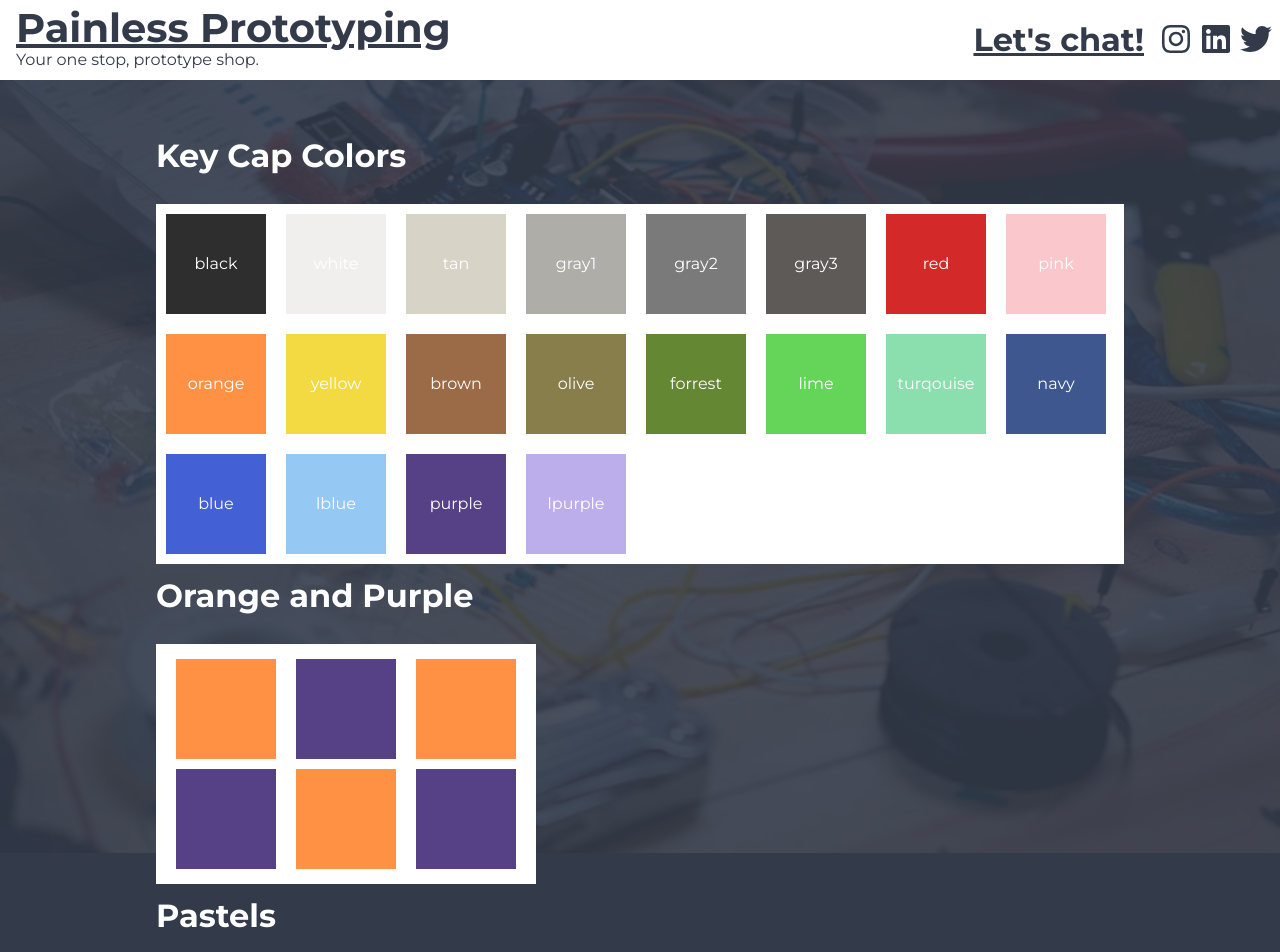
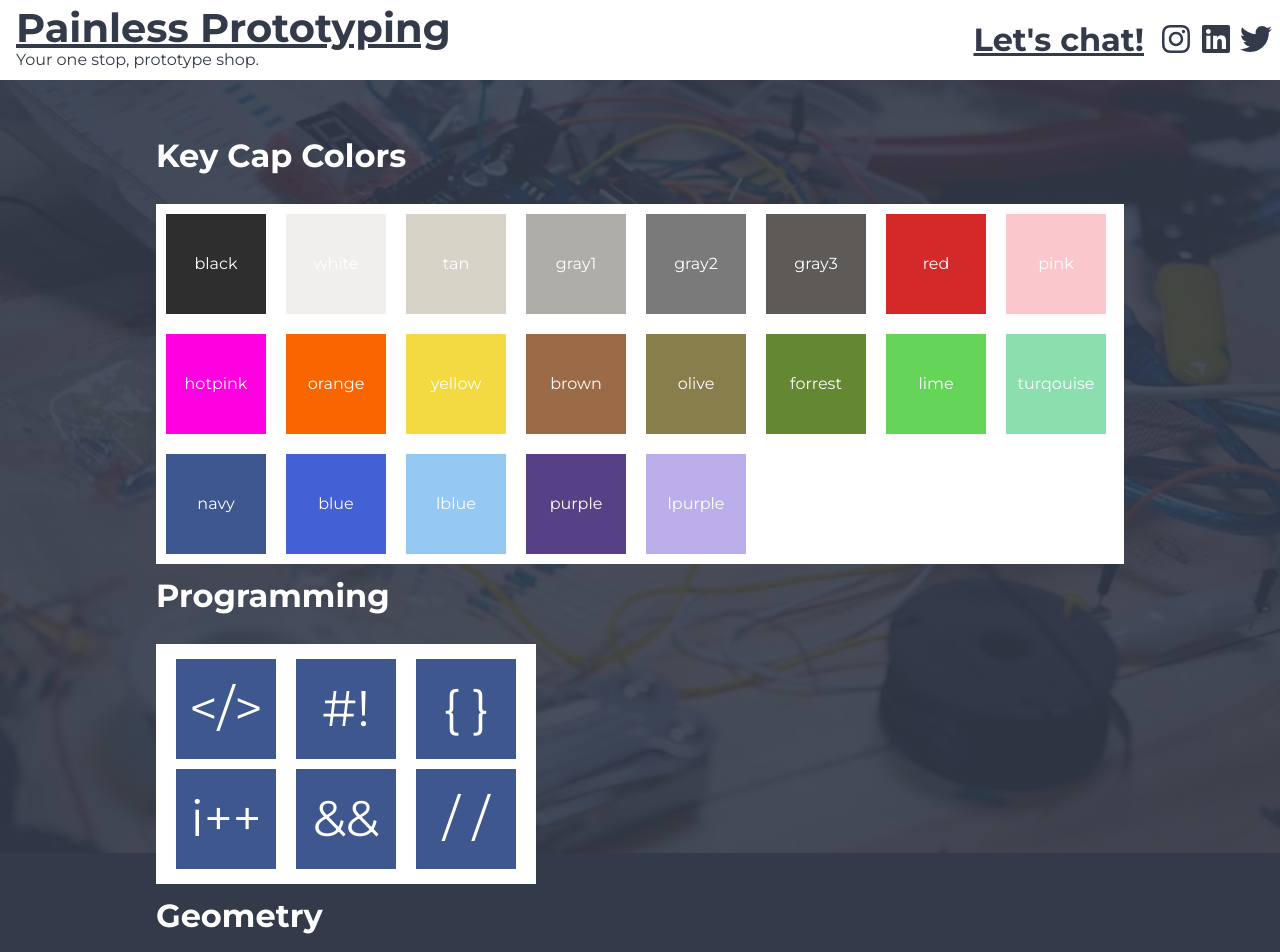
Before and after one commit to TravisBumgarner/Project-Graveyard, a React app: page /keycaps in a window 1280 px wide. Shown: the top 952 px of the page. Built offline with nearby package versions, Linux system fonts and the light colour scheme; a web font is replaced by a local one.

Commit message:
keycaps for now done

```diff
--- a/src/App/components/KeyCaps/KeyCaps.tsx
+++ b/src/App/components/KeyCaps/KeyCaps.tsx
@@ -21,7 +21,8 @@ const COLORS = {
     gray3: "#5e5a57",
     red: "#d42929",
     pink: "#fac7cc",
-    orange: "#ff9144",
+    hotpink: "#ff00e0",
+    orange: "#f96600",
     yellow: "#f3da42",
     brown: "#9b6b47",
     olive: "#887e4b",
@@ -32,7 +33,7 @@ const COLORS = {
     blue: "#4360d5",
     lblue: "#95c8f3",
     purple: "#564186",
-    lpurple: "#bcaeeb"
+    lpurple: "#bcaeeb",
 
 }
 
@@ -55,6 +56,8 @@ const Keyboard = styled.div`
     padding: 10px;
     display:flex;
     flex-wrap: wrap;
+    font-size: 50px;
+    color: white;
     div {
         margin-left: 10px;
         margin-right: 10px;
@@ -72,6 +75,16 @@ const KeyCapGrid = styled.div`
 `
 
 const keyboards = [
+    {
+        keys: ['navy', 'navy', 'navy', 'navy', 'navy', 'navy',],
+        title: "Programming",
+        text: ['</>', '#!', '{ }', 'i++', '&&', '/ /']
+    },
+    {
+        keys: ['navy', 'navy', 'navy', 'navy', 'navy', 'navy',],
+        title: "Geometry",
+        text: ['■', '▲', '●', '◄', '▼', '►']
+    },
     {
         keys: ['orange', 'purple', 'orange', 'purple', 'orange', 'purple',],
         title: "Orange and Purple"
@@ -116,16 +129,21 @@ const keyboards = [
         keys: ['lime', 'lime', 'navy', 'lime', 'navy', 'navy',],
         title: "Triangles"
     },
+    {
+        keys: ['purple', 'hotpink', 'lpurple', 'black', 'white', 'blue',],
+        title: "Retro Future"
+    },
+
 ]
 
 
 const KeyCaps = () => {
 
-    const Keyboards = keyboards.map(({ title, keys }) => {
+    const Keyboards = keyboards.map(({ title, keys, text }) => {
         return <>
             <H2>{title}</H2>
             <Keyboard>
-                {keys.map(key => <Key color={COLORS[key]} />)}
+                {keys.map((key, index) => <Key color={COLORS[key]}>{text ? text[index] : ''}</Key>)}
             </Keyboard>
         </>
     })
```
